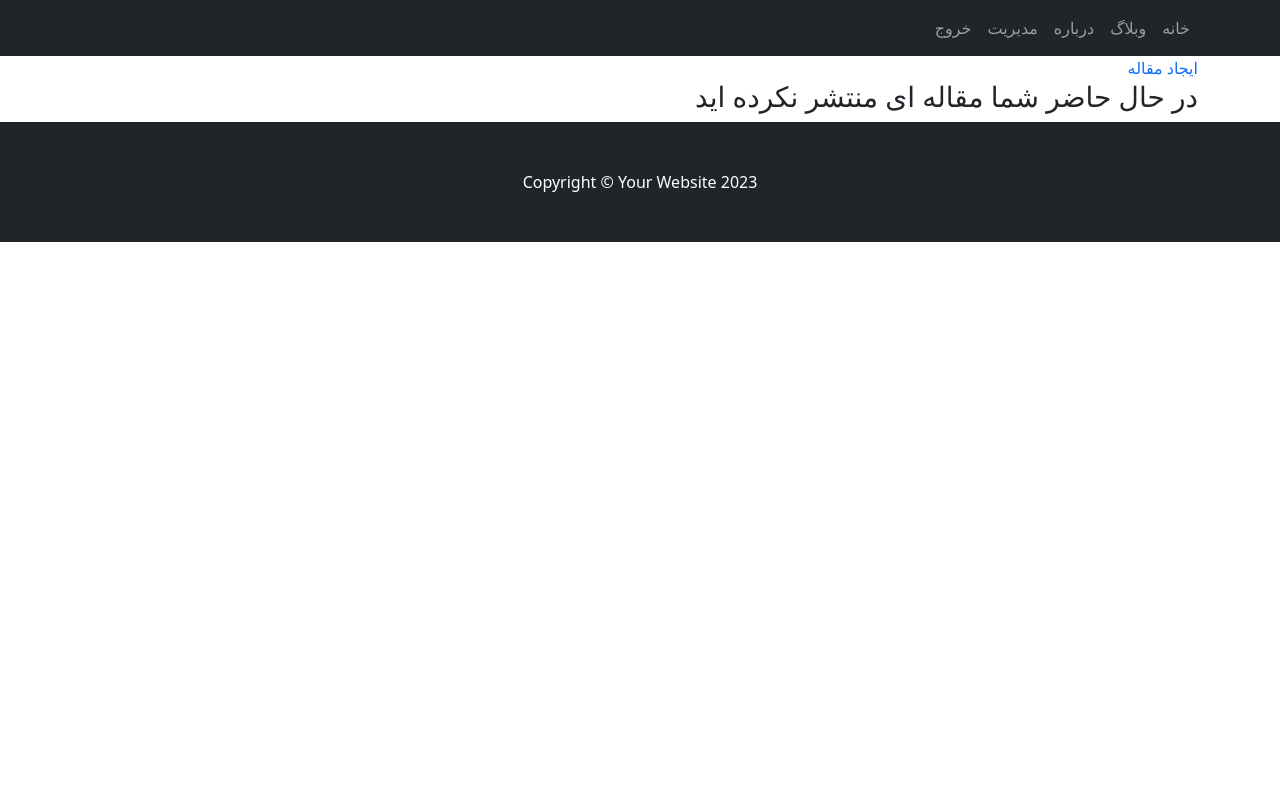
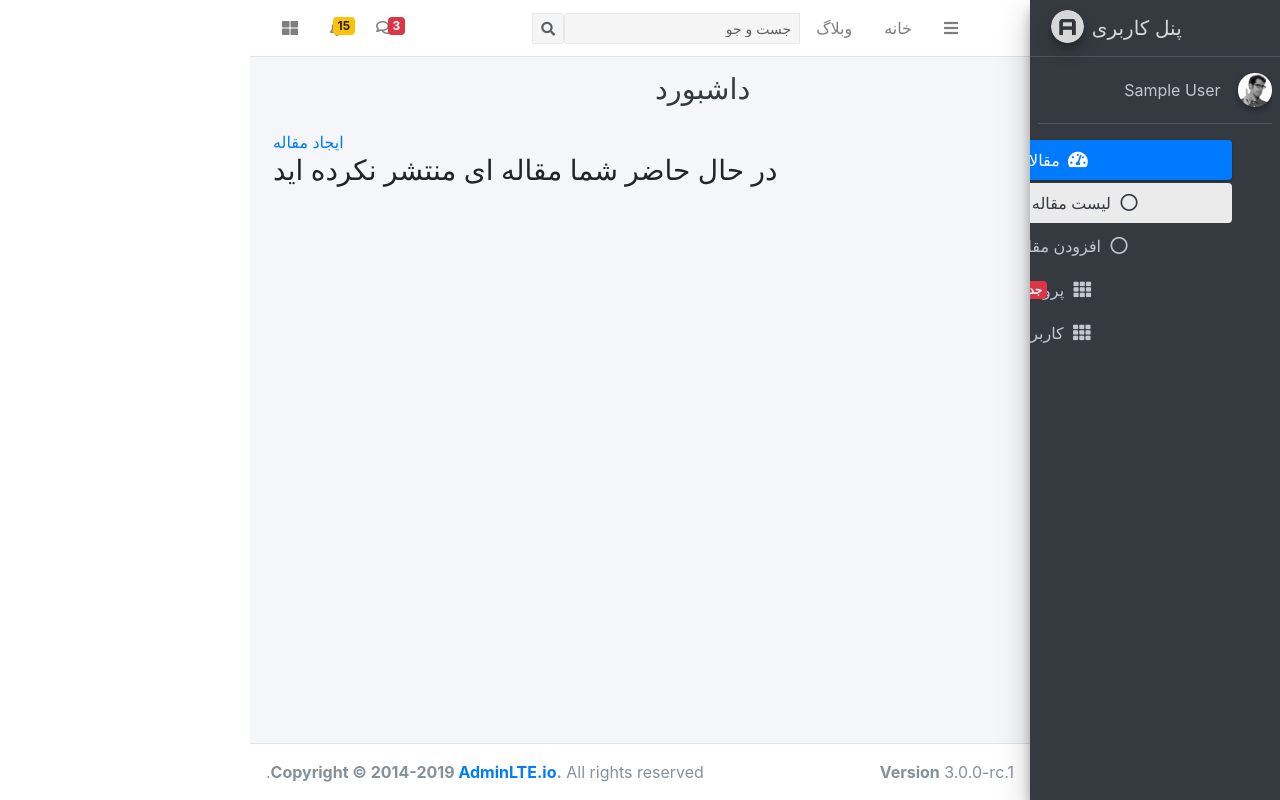
Before and after one commit to MohammadBohluli/blog, a Django app: page /accounts/ in a window 1280 px wide. Run offline with Django 4.2, Linux system fonts and the light colour scheme; the visitor is signed in with stand-in values (Sample User, id 1); data that the repository does not hold is empty; some libraries are stand-ins or nearby versions.

Commit message:
create post_list_panel.html and delete profile.html

```diff
--- a/core/accounts/views.py
+++ b/core/accounts/views.py
@@ -220,7 +220,7 @@ class ProfileView(LoginRequiredMixin, ListView):
     """
 
     model = Post
-    template_name = "pages/accounts/profile.html"
+    template_name = "pages/accounts/post_list_panel.html"
     context_object_name = "post_list"
 
     def get_queryset(self) -> QuerySet[Any]:
--- a/core/templates/pages/accounts/base_profile.html
+++ b/core/templates/pages/accounts/base_panel.html
@@ -5,7 +5,7 @@
 <head>
     <meta charset="utf-8">
     <meta http-equiv="X-UA-Compatible" content="IE=edge">
-    <title>AdminLTE 3 | Dashboard</title>
+    <title>{% block title %} {{title}} {% endblock title %}</title>
     <!-- Tell the browser to be responsive to screen width -->
     <meta name="viewport" content="width=device-width, initial-scale=1">
     <!-- Font Awesome -->
@@ -13,7 +13,8 @@
     <!-- Ionicons -->
     <link rel="stylesheet" href="https://code.ionicframework.com/ionicons/2.0.1/css/ionicons.min.css">
     <!-- Tempusdominus Bbootstrap 4 -->
-    <link rel="stylesheet" href="{% static 'plugins/tempusdominus-bootstrap-4/css/tempusdominus-bootstrap-4.min.css' %}">
+    <link rel="stylesheet"
+        href="{% static 'plugins/tempusdominus-bootstrap-4/css/tempusdominus-bootstrap-4.min.css' %}">
     <!-- iCheck -->
     <link rel="stylesheet" href="{% static 'plugins/icheck-bootstrap/icheck-bootstrap.min.css' %}">
     <!-- JQVMap -->
@@ -169,8 +170,8 @@
         <aside class="main-sidebar sidebar-dark-primary elevation-4">
             <!-- Brand Logo -->
             <a href="index3.html" class="brand-link">
-                <img src="{% static 'assets/img/AdminLTELogo.png' %}" alt="AdminLTE Logo" class="brand-image img-circle elevation-3"
-                    style="opacity: .8">
+                <img src="{% static 'assets/img/AdminLTELogo.png' %}" alt="AdminLTE Logo"
+                    class="brand-image img-circle elevation-3" style="opacity: .8">
                 <span class="brand-text font-weight-light">پنل کاربری</span>
             </a>
 
@@ -179,7 +180,8 @@
                 <!-- Sidebar user panel (optional) -->
                 <div class="user-panel mt-3 pb-3 mb-3 d-flex">
                     <div class="image">
-                        <img src="{% static 'assets/img/user2-160x160.jpg' %}" class="img-circle elevation-2" alt="User Image">
+                        <img src="{% static 'assets/img/user2-160x160.jpg' %}" class="img-circle elevation-2"
+                            alt="User Image">
                     </div>
                     <div class="info">
                         <a href="#" class="d-block">{{ user.get_full_name }}</a>
@@ -251,6 +253,11 @@
                 </div><!-- /.container-fluid -->
             </div>
             <!-- /.content-header -->
+            <!-- Main content -->
+            {% block main %}
+
+            {% endblock main %}
+            <!-- /.content -->
         </div>
         <!-- /.content-wrapper -->
         <footer class="main-footer">
--- /dev/null
+++ b/core/templates/pages/accounts/post_list_panel.html
@@ -0,0 +1,28 @@
+{% extends './base_panel.html' %}
+
+
+{% block title %} پروفایل {% endblock title %}
+
+{% block main %}
+
+<!-- show Message --------------------------------------------->
+{% include 'partials/_messages.html' %}
+
+<section class="content">
+    <div class="container-fluid">
+        <a href="{% url 'accounts:create_post' %}">ایجاد مقاله</a>
+        {% for post in post_list %}
+        <div class="row">
+            <div class="p-3 mb-2 bg-secondary text-white text-body">
+                <p><a class="text-white" href="{{ post.get_absolute_url }}">{{post.title}}</a></p>
+                <a href="{% url 'accounts:delete_post' post.id %}">حذف</a>
+                <a href="{% url 'accounts:edit_post' post.id %}">ویرایش</a>
+            </div>
+        </div>
+        {% empty %}
+        <h3>در حال حاضر شما مقاله ای منتشر نکرده اید</h3>
+        {% endfor %}
+
+    </div>
+</section>
+{% endblock main %}
--- a/core/templates/pages/accounts/profile.html
+++ /dev/null
@@ -1,25 +0,0 @@
-{% extends 'base.html' %}
-
-<!-- Title ------------------->
-{% block title %} پروفایل {% endblock title %} -->
-
-{% block content %}
-
-    <!-- show Message --------------------------------------------->
-    {% include 'partials/_messages.html' %}
-
-    <a href="{% url 'accounts:create_post' %}">ایجاد مقاله</a>
-
-    {% for post in post_list %}
-
-    <div class="p-3 mb-2 bg-secondary text-white text-body">
-        <p><a  class="text-white" href="{{ post.get_absolute_url }}">{{post.title}}</a></p>
-        <a href="{% url 'accounts:delete_post' post.id %}">حذف</a>
-        <a href="{% url 'accounts:edit_post' post.id %}">ویرایش</a>
-    </div>
-
-    {% empty %}
-    <h3>در حال حاضر شما مقاله ای منتشر نکرده اید</h3>
-    {% endfor %}
-
-{% endblock %}
```
